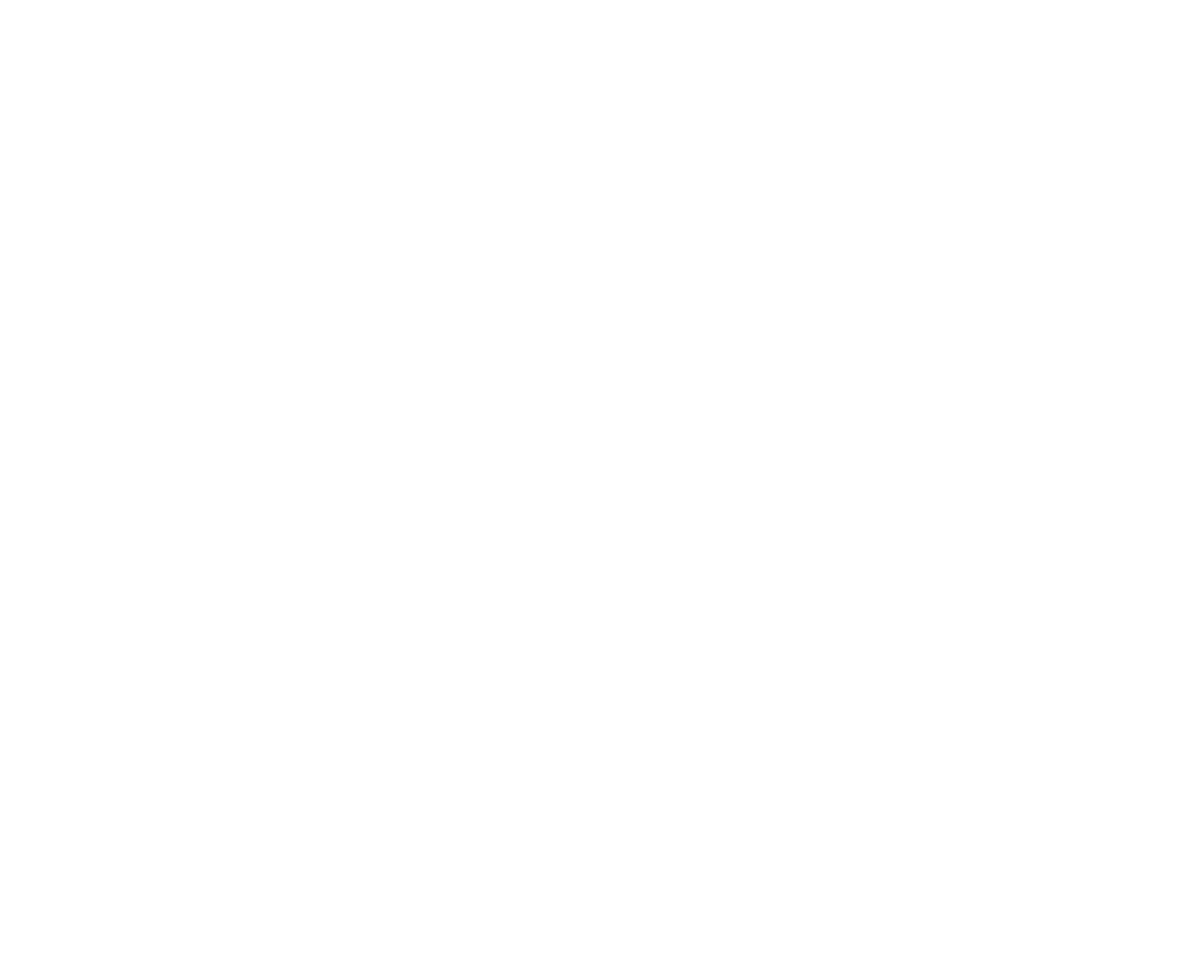
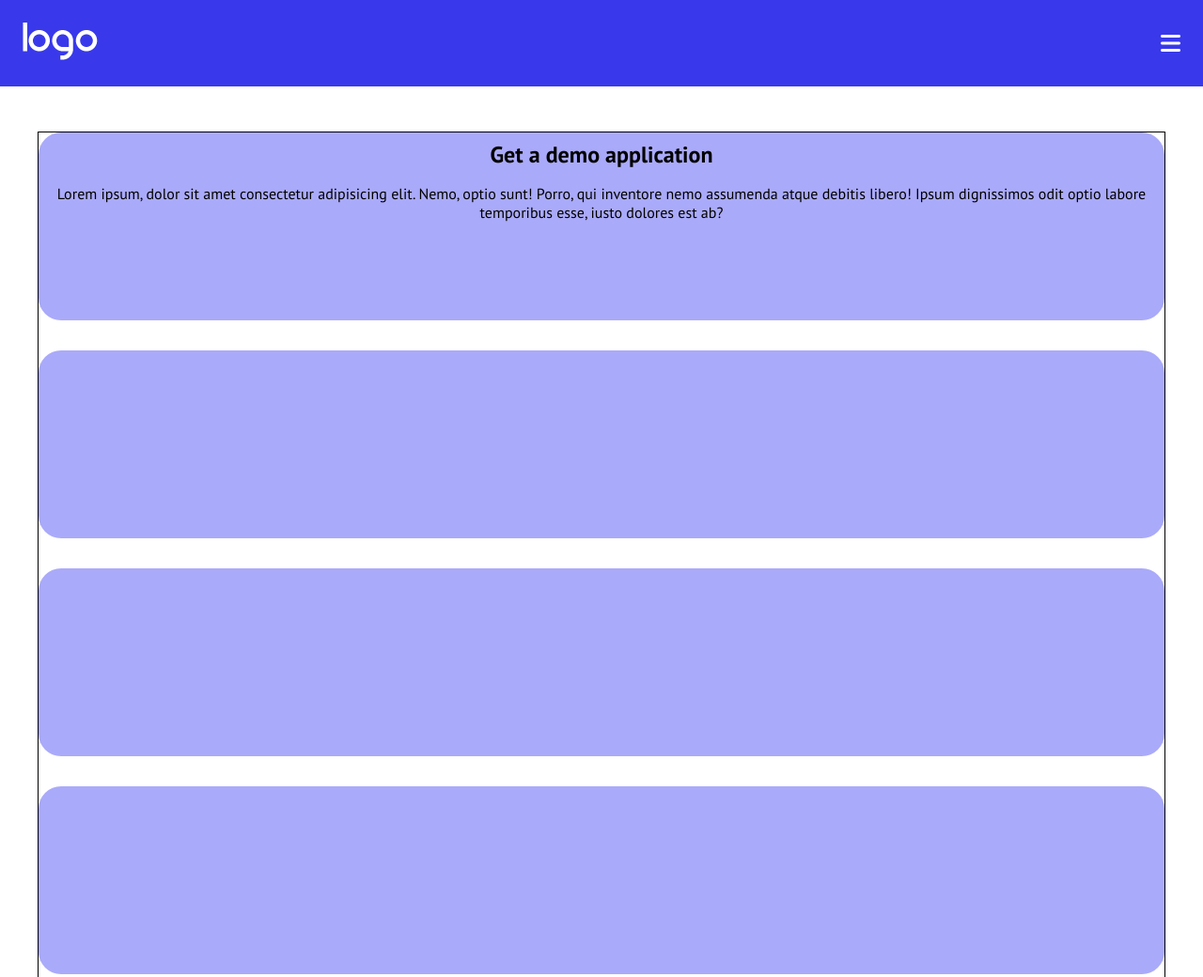
Before and after one commit to Pepesalezucchero/htmlcss-responsive-layout, a plain HTML site: page index.html in a window 1280 px wide. Shown: the top 1040 px of the page at 94% size. Before the commit the page ends 800 px from the top, so only its background shows below. Drawn offline with Linux system fonts and the light colour scheme.

Commit message:
primo abbozzo ed esperienza sul treno :/

```diff
--- a/css/style.css
+++ b/css/style.css
@@ -7,4 +7,45 @@
 
 :root {
     font-family: 'PT Sans', sans-serif;
+    font-size: 16px;
 }
+
+/*--------------------mobile first--------------------*/
+
+/*navigazione*/
+
+nav .container {
+    display: flex;
+    justify-content: space-between;
+    align-items: center;
+    background-color: rgb(57, 57, 235);
+    min-height: 60px;
+}
+
+nav img, nav i {
+    padding: 1.5rem;
+}
+
+/*main, sezione prodotto*/
+
+.product .row {
+    display: flex;
+    flex-wrap: wrap;
+    margin: 3rem 2.5rem 3rem;
+    /*debug*/
+    border: 1px solid black;
+    min-height: 1000px;
+}
+
+.product .col {
+    width: 100%;
+    margin-bottom: 2rem;
+    background-color: rgba(83, 83, 245, 0.495);
+    min-height: 200px;
+    border-radius: 24px;
+}
+
+.product .col h2, .product .col p {
+    text-align: center;
+    padding: 0.5rem 0;
+}
--- a/index.html
+++ b/index.html
@@ -1,6 +1,7 @@
 <!DOCTYPE html>
 <html lang="en">
     <head>
+
         <meta charset="UTF-8">
         <meta name="viewport" content="width=device-width, initial-scale=1.0">
         <link rel="stylesheet" href="css/style.css">
@@ -13,9 +14,113 @@
         <!--font awesome-->
         <link rel="stylesheet" href="https://cdnjs.cloudflare.com/ajax/libs/font-awesome/6.4.2/css/all.min.css" integrity="sha512-z3gLpd7yknf1YoNbCzqRKc4qyor8gaKU1qmn+CShxbuBusANI9QpRohGBreCFkKxLhei6S9CQXFEbbKuqLg0DA==" crossorigin="anonymous" referrerpolicy="no-referrer" />
 
-        <title>Document</title>
+        <title>Responsive layout</title>
+
     </head>
+
+    <!--mobile first-->
     <body>
+
+        <header>
+
+            <!--barra navigazione-->
+            <nav>
+
+                <div class="container">
+
+                    <div class="navigazione-sinistra">
+
+                        <img src="img/logo.png" alt="logo">
+
+                    </div>
+
+                    <div class="navigazione-destra">
+
+                        <i class="fa-solid fa-bars fa-xl" style="color: #ffffff;"></i>
+
+                    </div>
+
+                </div>
+
+            </nav>
+
+        </header>
+
+        <main>
+
+            <!--prodotto-->
+            <section class="product">
+
+                <div class="container">
+
+                    <div class="row">
+
+                        <div class="col">
+
+                            <h2>Get a demo application</h2>
+
+                            <p>Lorem ipsum, dolor sit amet consectetur adipisicing elit. Nemo, optio sunt! Porro, qui inventore nemo assumenda atque debitis libero! Ipsum dignissimos odit optio labore temporibus esse, iusto dolores est ab?</p>
+
+                        </div>
+                        <div class="col"></div>
+                        <div class="col"></div>
+                        <div class="col"></div>
+                        <div class="col"></div>
+                        <div class="col"></div>
+
+                    </div>
+
+                </div>
+
+            </section>
+
+            <!--strategia-->
+            <section>
+
+
+
+            </section>
+
+            <!--testimonianze-->
+            <section>
+
+
+
+            </section>
+
+            <!--benefici-->
+            <section>
+
+
+
+            </section>
+
+            <!--about us-->
+            <section>
+
+
+
+            </section>
+
+        </main>
+
+        <footer>
+
+            <!--get started-->
+            <section>
+
+
+
+            </section>
+
+            <!--fine pagina-->
+            <section>
+
+
+
+            </section>
+
+        </footer>
 
     </body>
 </html>
```
